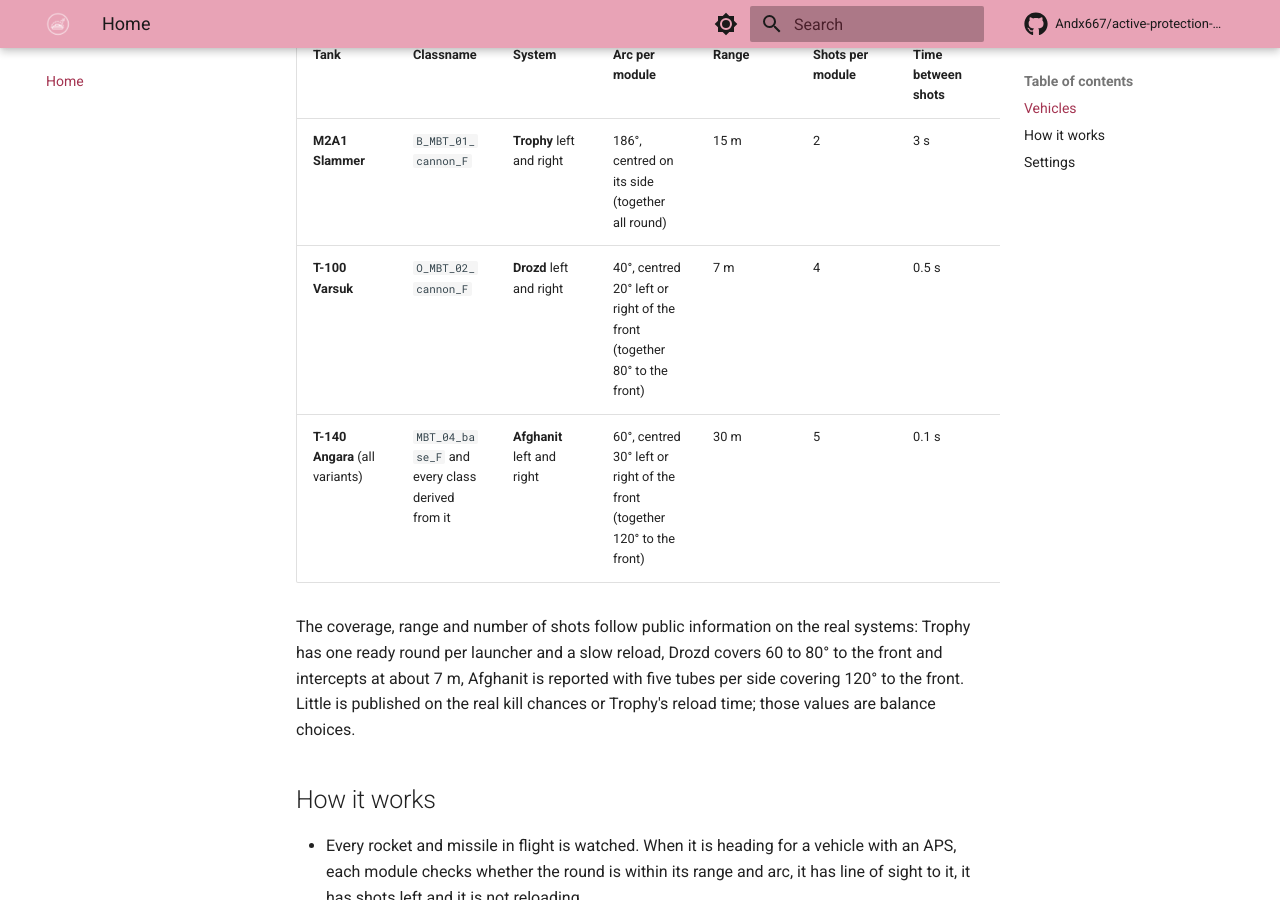
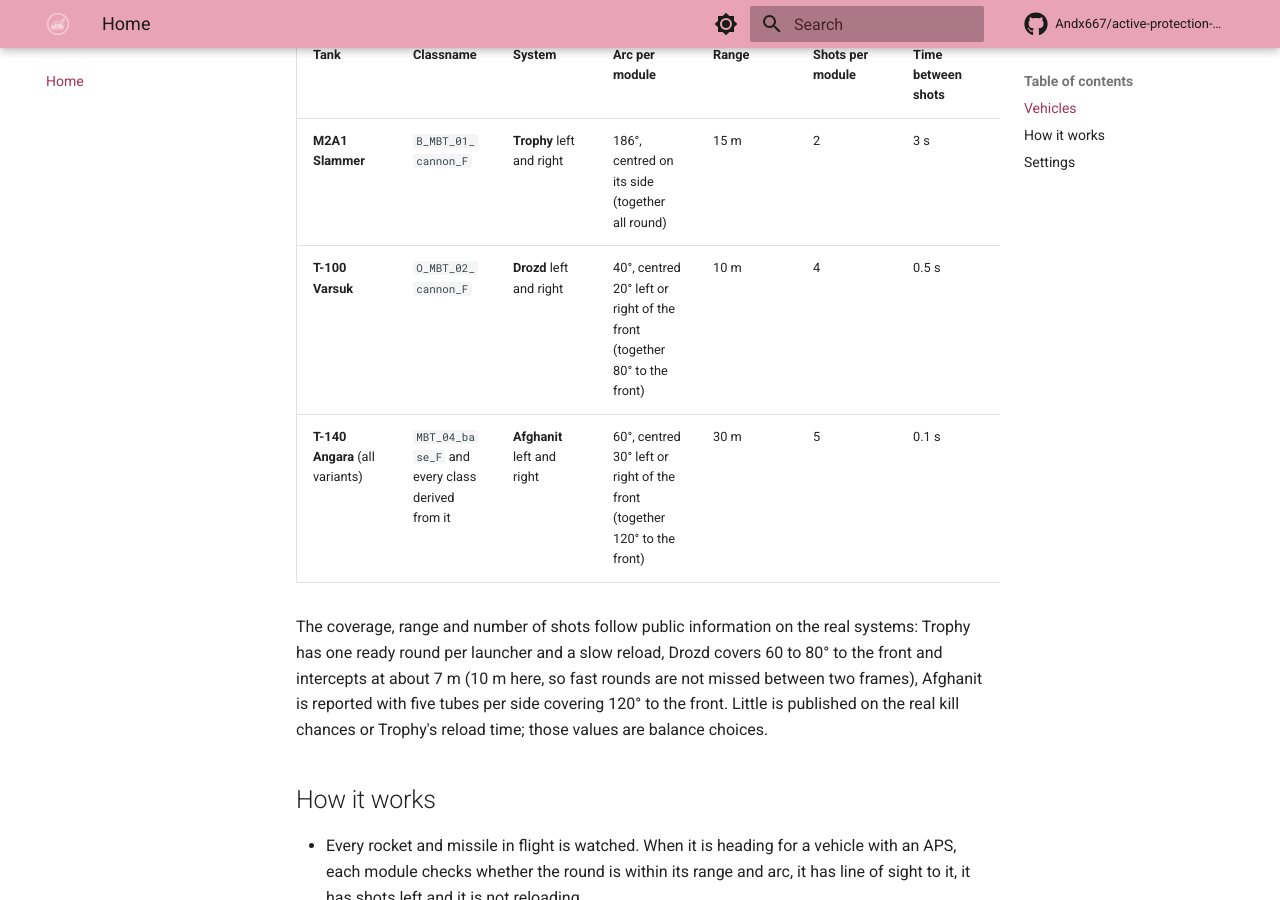
Before and after one commit to Andx667/active-protection-systems, an MkDocs documentation site: the page built from docs/index.md, in a window 1280 px wide and 900 px high, scrolled down 659 px. Built offline with MkDocs 1.6.1 and Material for MkDocs 9.7.7, drawn with Linux system fonts in a browser that asks for light colours; plug-ins that fetch from the network failed and are left out; comment, search, counter and statistics services are not loaded.

Commit message:
Core - Use 10 m instead of 7 m for the Drozd range
Fast rounds can go from outside 7 m to impact between two frames.

Co-Authored-By: Claude Opus 5.5 <noreply@anthropic.com>

```diff
--- a/docs/index.md
+++ b/docs/index.md
@@ -15,10 +15,10 @@ The APS was part of [ITC Land Systems Redux](https://github.com/Andx667/ITC_Land
 | Tank | Classname | System | Arc per module | Range | Shots per module | Time between shots | Kill chance |
 | --- | --- | --- | --- | --- | --- | --- | --- |
 | **M2A1 Slammer** | `B_MBT_01_cannon_F` | **Trophy** left and right | 186°, centred on its side (together all round) | 15 m | 2 | 3 s | 80 % |
-| **T-100 Varsuk** | `O_MBT_02_cannon_F` | **Drozd** left and right | 40°, centred 20° left or right of the front (together 80° to the front) | 7 m | 4 | 0.5 s | 30 % |
+| **T-100 Varsuk** | `O_MBT_02_cannon_F` | **Drozd** left and right | 40°, centred 20° left or right of the front (together 80° to the front) | 10 m | 4 | 0.5 s | 30 % |
 | **T-140 Angara** (all variants) | `MBT_04_base_F` and every class derived from it | **Afghanit** left and right | 60°, centred 30° left or right of the front (together 120° to the front) | 30 m | 5 | 0.1 s | 80 % |
 
-The coverage, range and number of shots follow public information on the real systems: Trophy has one ready round per launcher and a slow reload, Drozd covers 60 to 80° to the front and intercepts at about 7 m, Afghanit is reported with five tubes per side covering 120° to the front. Little is published on the real kill chances or Trophy's reload time; those values are balance choices.
+The coverage, range and number of shots follow public information on the real systems: Trophy has one ready round per launcher and a slow reload, Drozd covers 60 to 80° to the front and intercepts at about 7 m (10 m here, so fast rounds are not missed between two frames), Afghanit is reported with five tubes per side covering 120° to the front. Little is published on the real kill chances or Trophy's reload time; those values are balance choices.
 
 ## How it works
 
```
Also changed, not shown: CHANGELOG.md (+1 -1 lines), docs/scripting.md (+1 -1 lines), 1 other file.
